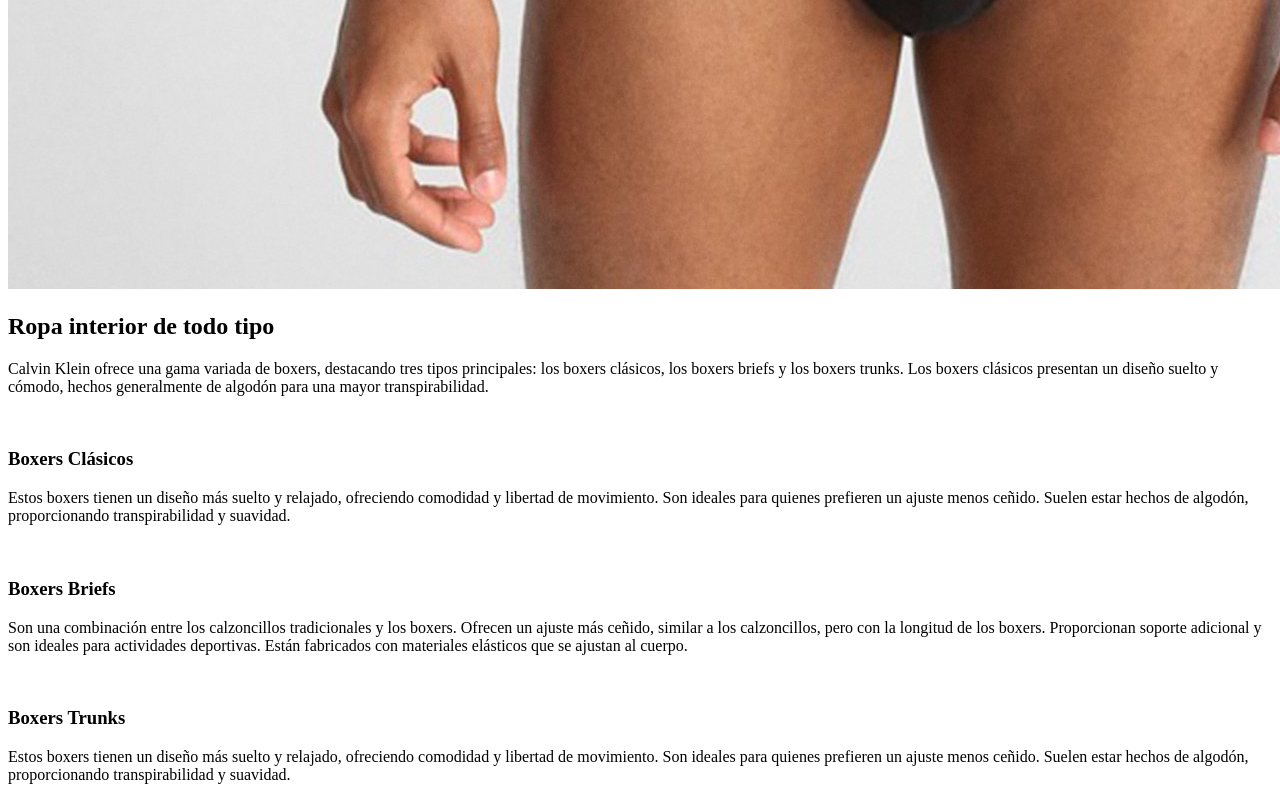
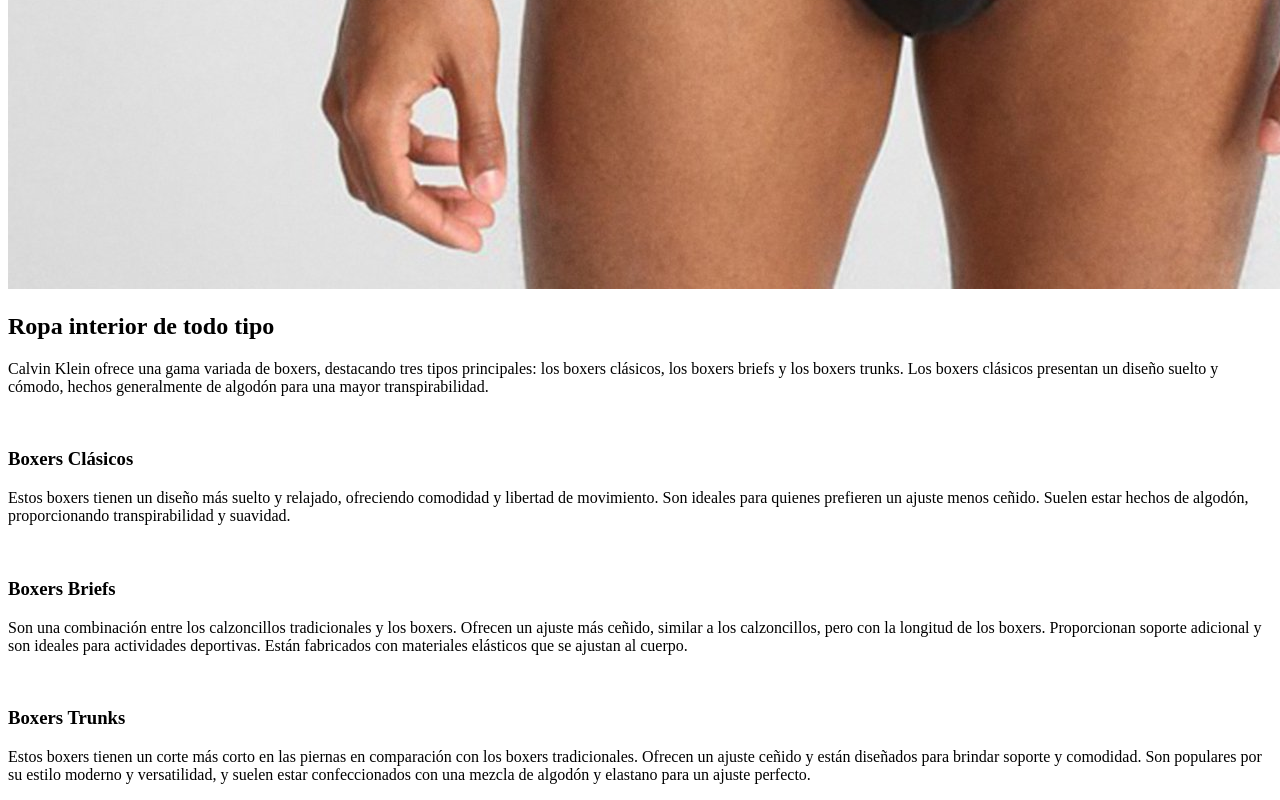
Before and after one commit to Larilerdlc/Ana_penultimo_trabajo, a plain HTML site: page Index.html in a window 1280 px wide. Shown: the part 2595-3395 px from the top of the page. Drawn offline with Linux system fonts and the light colour scheme.

Commit message:
Update Index.html

```diff
--- a/Index.html
+++ b/Index.html
@@ -65,9 +65,12 @@
                     <img src="imágenes (3).jpeg" alt="">
                     <h3>Boxers Trunks</h3>
                     <p>
-                        Estos boxers tienen un diseño más suelto y relajado, ofreciendo comodidad y libertad de movimiento.
-                        Son ideales para quienes prefieren un ajuste menos ceñido. Suelen estar hechos de algodón, proporcionando transpirabilidad y suavidad.
+                        Estos boxers tienen un corte más corto en las piernas en comparación con los boxers tradicionales.
+                        Ofrecen un ajuste ceñido y están diseñados para brindar soporte y comodidad.
+                        Son populares por su estilo moderno y versatilidad, y suelen estar confeccionados con una mezcla
+                        de algodón y elastano para un ajuste perfecto.
                     </p>
+
                 </div>
             </div>
         </div>
```
